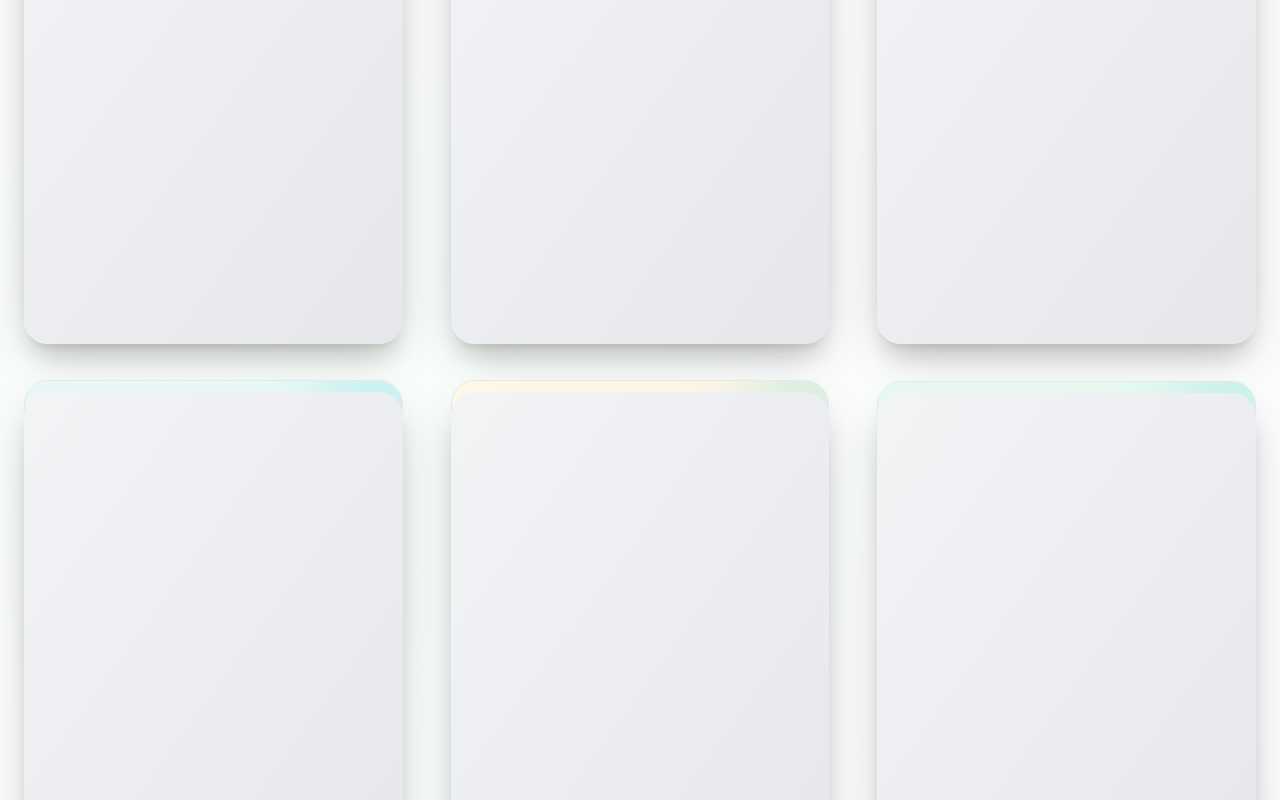
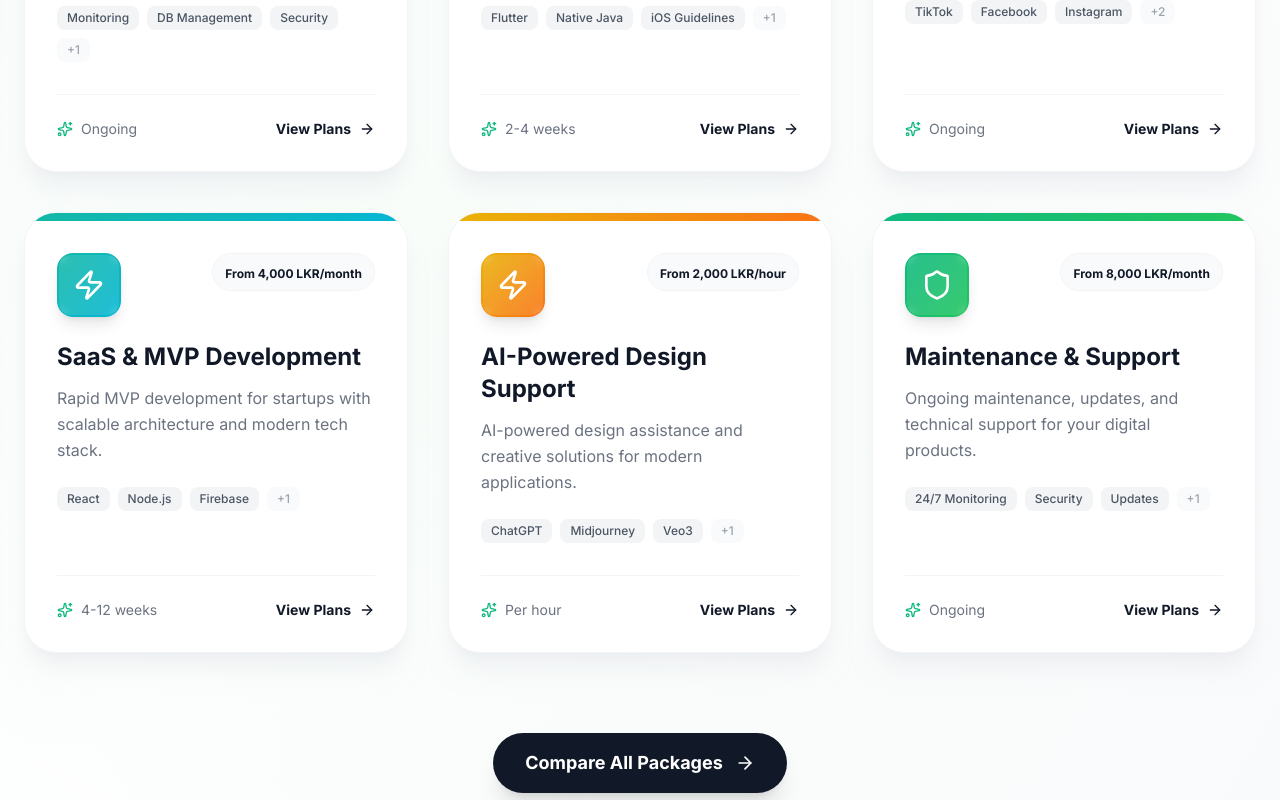
Before and after one commit to codeknox-lk/codeknox-website, a React (Vite) app: page /services in a window 1280 px wide. Shown: the part 1980-2780 px from the top of the page. Built offline with nearby package versions, Linux system fonts and the light colour scheme.

Commit message:
Redesign Services Overview section: Replace 3D cards with robust Glass/Grid layout

```diff
--- a/src/pages/Services.tsx
+++ b/src/pages/Services.tsx
@@ -161,181 +161,80 @@ const Services: React.FC = () => {
             </motion.p>
           </motion.div>
 
-          {/* 3D Design */}
-          <div className="relative" style={{ perspective: "1000px" }}>
-            {/* 3D Grid Container */}
-            <div className="grid grid-cols-1 md:grid-cols-2 lg:grid-cols-3 gap-12">
+          {/* Premium Services Grid */}
+          <div className="grid grid-cols-1 md:grid-cols-2 lg:grid-cols-3 gap-8 sm:gap-10">
             {services.map((service, index) => (
               <motion.div
                 key={service.id}
-                  initial={{ opacity: 0, rotateX: -30, y: 100 }}
-                  animate={{ opacity: 1, rotateX: 0, y: 0 }}
-                  transition={{
-                    duration: 0.8,
-                    delay: index * 0.2,
-                    type: "spring",
-                    stiffness: 100
-                  }}
-                  className="group cursor-pointer"
+                initial={{ opacity: 0, y: 30 }}
+                whileInView={{ opacity: 1, y: 0 }}
+                transition={{ duration: 0.5, delay: index * 0.1 }}
+                viewport={{ once: true }}
+                className="group relative flex flex-col h-full bg-white rounded-[2rem] shadow-xl shadow-gray-200/50 border border-gray-100 overflow-hidden hover:shadow-2xl hover:shadow-emerald-500/10 transition-all duration-500 hover:-translate-y-2"
                 onClick={() => {
-                    document.getElementById('comprehensive-solutions')?.scrollIntoView({
+                  document.getElementById(service.id)?.scrollIntoView({
                     behavior: 'smooth',
-                      block: 'start'
+                    block: 'center'
                   });
                 }}
-                  whileHover={{
-                    rotateY: 15,
-                    rotateX: 10,
-                    scale: 1.05,
-                    transition: { duration: 0.4, ease: "easeOut" }
-                  }}
-                  whileTap={{ scale: 0.95 }}
-                  style={{
-                    transformStyle: "preserve-3d"
-                  }}
               >
-                  {/* 3D Card Container */}
-                  <div className="relative w-full h-[520px]">
-                    {/* Card Front */}
-                    <motion.div
-                      className="absolute inset-0 bg-white rounded-3xl shadow-2xl border border-gray-200 overflow-hidden"
-                      style={{
-                        transform: "translateZ(30px)"
-                      }}
-                      whileHover={{
-                        boxShadow: "0 30px 60px -12px rgba(0, 0, 0, 0.3), 0 0 0 1px rgba(255, 255, 255, 0.1)"
-                      }}
-                    >
-                      {/* 3D Background Gradient */}
-                      <div className={`absolute inset-0 bg-gradient-to-br ${service.color} opacity-10`}></div>
+                {/* Top Gradient Bar */}
+                <div className={`h-2 w-full bg-gradient-to-r ${service.color}`}></div>
 
-                      {/* Floating 3D Elements */}
-                      <div className="absolute -top-6 -right-6 w-24 h-24 bg-gradient-to-br from-emerald-400/30 to-cyan-400/30 rounded-full blur-2xl group-hover:scale-150 transition-transform duration-700"></div>
-                      <div className="absolute -bottom-6 -left-6 w-20 h-20 bg-gradient-to-tr from-purple-400/30 to-pink-400/30 rounded-full blur-2xl group-hover:scale-150 transition-transform duration-700"></div>
-
-                      {/* Card Content */}
-                      <div className="relative z-10 p-8 h-full flex flex-col">
-                        {/* 3D Icon */}
-                        <div className="mb-6">
-                          <motion.div
-                            className={`w-16 h-16 rounded-2xl bg-gradient-to-r ${service.color} flex items-center justify-center shadow-xl group-hover:shadow-2xl transition-all duration-300`}
-                            whileHover={{
-                              scale: 1.1,
-                              rotateY: 15,
-                              rotateX: 10
-                            }}
-                            style={{
-                              transformStyle: "preserve-3d"
-                            }}
-                          >
+                <div className="p-8 flex-1 flex flex-col">
+                  {/* Icon & Title Header */}
+                  <div className="flex items-start justify-between mb-6">
+                    <div className={`w-16 h-16 rounded-2xl bg-gradient-to-br ${service.color} p-0.5 shadow-lg group-hover:scale-110 transition-transform duration-500`}>
+                      <div className="w-full h-full bg-white/10 backdrop-blur-sm rounded-xl flex items-center justify-center">
                         <service.icon className="w-8 h-8 text-white" />
-                          </motion.div>
+                      </div>
+                    </div>
+                    {/* Price Tag */}
+                    <div className="bg-gray-50 px-3 py-1.5 rounded-full border border-gray-100">
+                      <span className="text-xs font-bold text-gray-900">{service.startingPrice}</span>
+                    </div>
                   </div>
 
-                        {/* 3D Title */}
-                        <motion.h3
-                          className="text-2xl font-bold text-gray-900 group-hover:text-emerald-600 transition-colors duration-300 mb-4"
-                          whileHover={{
-                            scale: 1.02,
-                            rotateX: 5
-                          }}
-                        >
+                  <h3 className="text-2xl font-bold text-gray-900 mb-3 group-hover:text-emerald-600 transition-colors duration-300">
                     {service.title}
-                        </motion.h3>
+                  </h3>
 
-                        {/* 3D Description */}
-                        <motion.p
-                          className="text-gray-600 leading-relaxed mb-6 flex-1"
-                          whileHover={{
-                            scale: 1.01,
-                            rotateX: 2
-                          }}
-                        >
+                  <p className="text-gray-500 leading-relaxed mb-6 line-clamp-3">
                     {service.description}
-                        </motion.p>
+                  </p>
 
-                        {/* 3D Features */}
-                        <div className="space-y-2 mb-6">
+                  {/* Features Pills */}
+                  <div className="flex flex-wrap gap-2 mb-8">
                     {service.features.slice(0, 3).map((feature, i) => (
-                            <motion.div
-                              key={i}
-                              className="flex items-center space-x-2"
-                              whileHover={{
-                                x: 5,
-                                scale: 1.02
-                              }}
-                            >
-                              <motion.div
-                                className="w-2 h-2 bg-emerald-500 rounded-full"
-                                whileHover={{
-                                  scale: 1.5,
-                                  backgroundColor: "#059669"
-                                }}
-                              ></motion.div>
-                              <span className="text-sm text-gray-600">{feature}</span>
-                            </motion.div>
+                      <span key={i} className="text-xs font-medium px-2.5 py-1 bg-gray-100 text-gray-600 rounded-lg group-hover:bg-emerald-50 group-hover:text-emerald-700 transition-colors duration-300">
+                        {feature}
+                      </span>
                     ))}
+                    {service.features.length > 3 && (
+                      <span className="text-xs font-medium px-2.5 py-1 bg-gray-50 text-gray-400 rounded-lg">
+                        +{service.features.length - 3}
+                      </span>
+                    )}
                   </div>
 
-                        {/* 3D Bottom Section */}
-                        <div className="flex items-center justify-between pt-4 border-t border-gray-100">
-                          <div className="flex items-center space-x-3">
-                            <span className="text-sm text-gray-500">{service.timeline}</span>
-                            <div className="w-1 h-1 bg-gray-300 rounded-full"></div>
-                            <span className="text-sm text-gray-500">4 Packages</span>
+                  {/* Footer Info */}
+                  <div className="mt-auto pt-6 border-t border-gray-100 flex items-center justify-between">
+                    <div className="flex items-center space-x-2 text-sm text-gray-500">
+                      <Sparkles className="w-4 h-4 text-emerald-500" />
+                      <span>{service.timeline}</span>
                     </div>
-                          <motion.div
-                            className="w-10 h-10 rounded-full bg-emerald-100 flex items-center justify-center group-hover:bg-emerald-200 transition-colors duration-300"
-                            whileHover={{
-                              scale: 1.2,
-                              rotateY: 15,
-                              rotateX: 10
-                            }}
-                          >
-                            <ArrowRight className="w-4 h-4 text-emerald-600" />
-                          </motion.div>
+
+                    <span className="inline-flex items-center space-x-2 text-sm font-bold text-gray-900 group-hover:text-emerald-600 transition-colors duration-300">
+                      <span>View Plans</span>
+                      <ArrowRight className="w-4 h-4 transform group-hover:translate-x-1 transition-transform duration-300" />
+                    </span>
                   </div>
-                      </div>
-                    </motion.div>
-
-                    {/* Card Back (3D Depth) */}
-                    <motion.div
-                      className="absolute inset-0 bg-gradient-to-br from-gray-100 to-gray-200 rounded-3xl shadow-xl"
-                      style={{
-                        transform: "translateZ(-20px) translateY(12px)"
-                      }}
-                      whileHover={{
-                        transform: "translateZ(-10px) translateY(6px)"
-                      }}
-                    ></motion.div>
-
-                    {/* Card Left Side (3D Edge) */}
-                    <motion.div
-                      className="absolute inset-0 bg-gradient-to-r from-gray-200 to-gray-300 rounded-3xl"
-                      style={{
-                        transform: "translateZ(-10px) translateX(12px) rotateY(90deg)"
-                      }}
-                      whileHover={{
-                        transform: "translateZ(-5px) translateX(6px) rotateY(90deg)"
-                      }}
-                    ></motion.div>
-
-                    {/* Card Right Side (3D Edge) */}
-                    <motion.div
-                      className="absolute inset-0 bg-gradient-to-l from-gray-200 to-gray-300 rounded-3xl"
-                      style={{
-                        transform: "translateZ(-10px) translateX(-12px) rotateY(-90deg)"
-                      }}
-                      whileHover={{
-                        transform: "translateZ(-5px) translateX(-6px) rotateY(-90deg)"
-                      }}
-                    ></motion.div>
                 </div>
               </motion.div>
             ))}
           </div>
 
-            {/* 3D Call to Action */}
+          {/* Call to Action Below Grid */}
           <div className="text-center mt-20">
             <motion.button
               onClick={() => {
@@ -344,38 +243,15 @@ const Services: React.FC = () => {
                   block: 'start'
                 });
               }}
-                className="relative overflow-hidden bg-gradient-to-r from-emerald-600 to-cyan-600 text-white px-12 py-6 rounded-2xl font-bold text-xl shadow-2xl"
-                whileHover={{
-                  scale: 1.05,
-                  rotateY: 5,
-                  rotateX: 5,
-                  boxShadow: "0 30px 60px -12px rgba(16, 185, 129, 0.4)"
-                }}
-                whileTap={{ scale: 0.95 }}
-                style={{
-                  transformStyle: "preserve-3d"
-                }}
+              className="group relative inline-flex items-center gap-3 px-8 py-4 bg-gray-900 text-white rounded-full font-bold text-lg shadow-xl hover:shadow-2xl hover:bg-gray-800 transition-all duration-300 hover:-translate-y-1"
+              whileHover={{ scale: 1.02 }}
+              whileTap={{ scale: 0.98 }}
             >
-                <motion.span
-                  className="relative z-10 flex items-center space-x-3"
-                  whileHover={{
-                    scale: 1.1
-                  }}
-                >
-                  <span>Explore All Services</span>
-                  <ArrowRight className="w-6 h-6" />
-                </motion.span>
-
-                {/* 3D Button Background */}
-                <motion.div
-                  className="absolute inset-0 bg-gradient-to-r from-cyan-600 to-emerald-600"
-                  style={{
-                    transform: "translateZ(-5px)"
-                  }}
-                ></motion.div>
+              <span>Compare All Packages</span>
+              <ArrowRight className="w-5 h-5 group-hover:translate-x-1 transition-transform duration-300" />
             </motion.button>
           </div>
-          </div>
+
         </div>
       </section>
 
```
Lines whose indentation alone changed are shown as unchanged.
